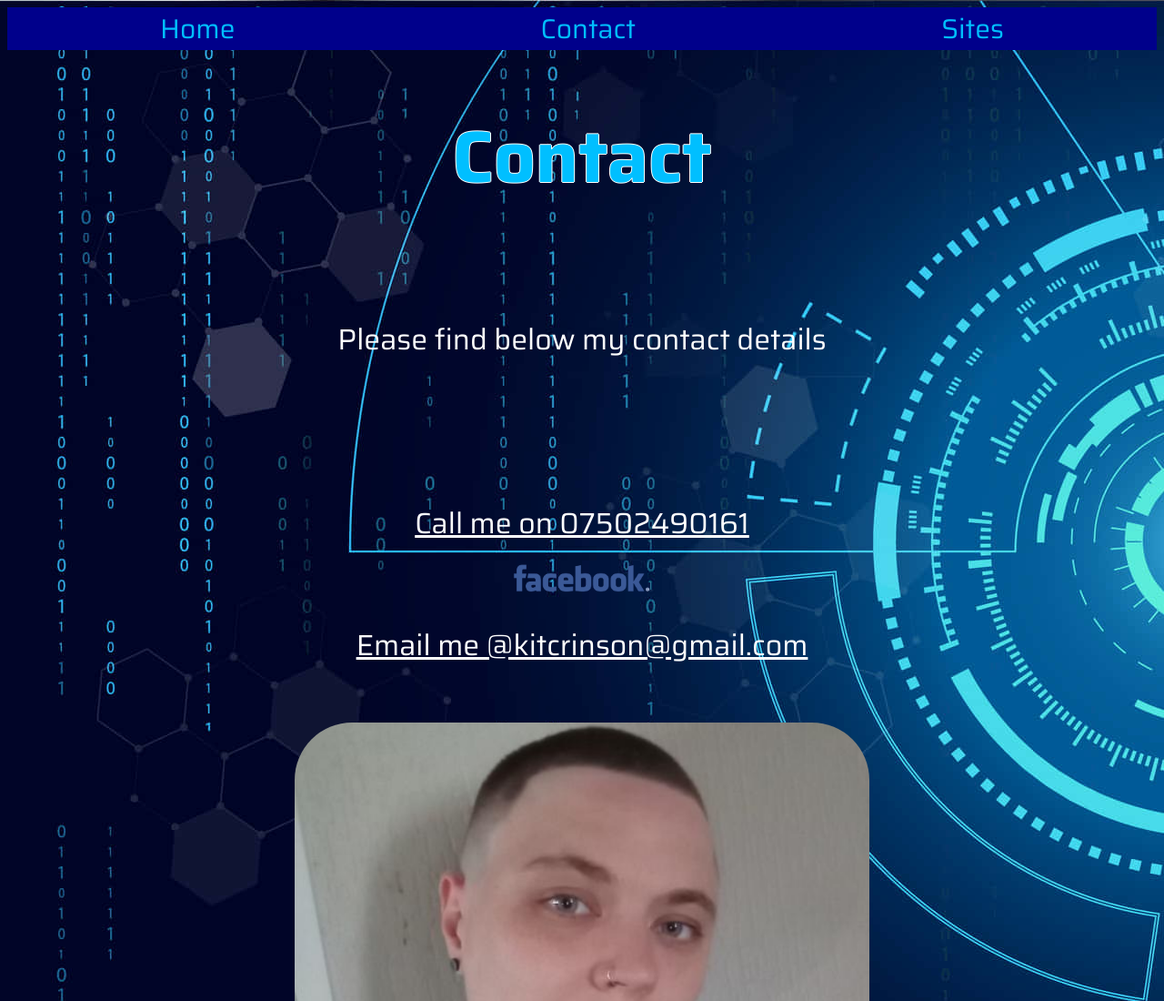
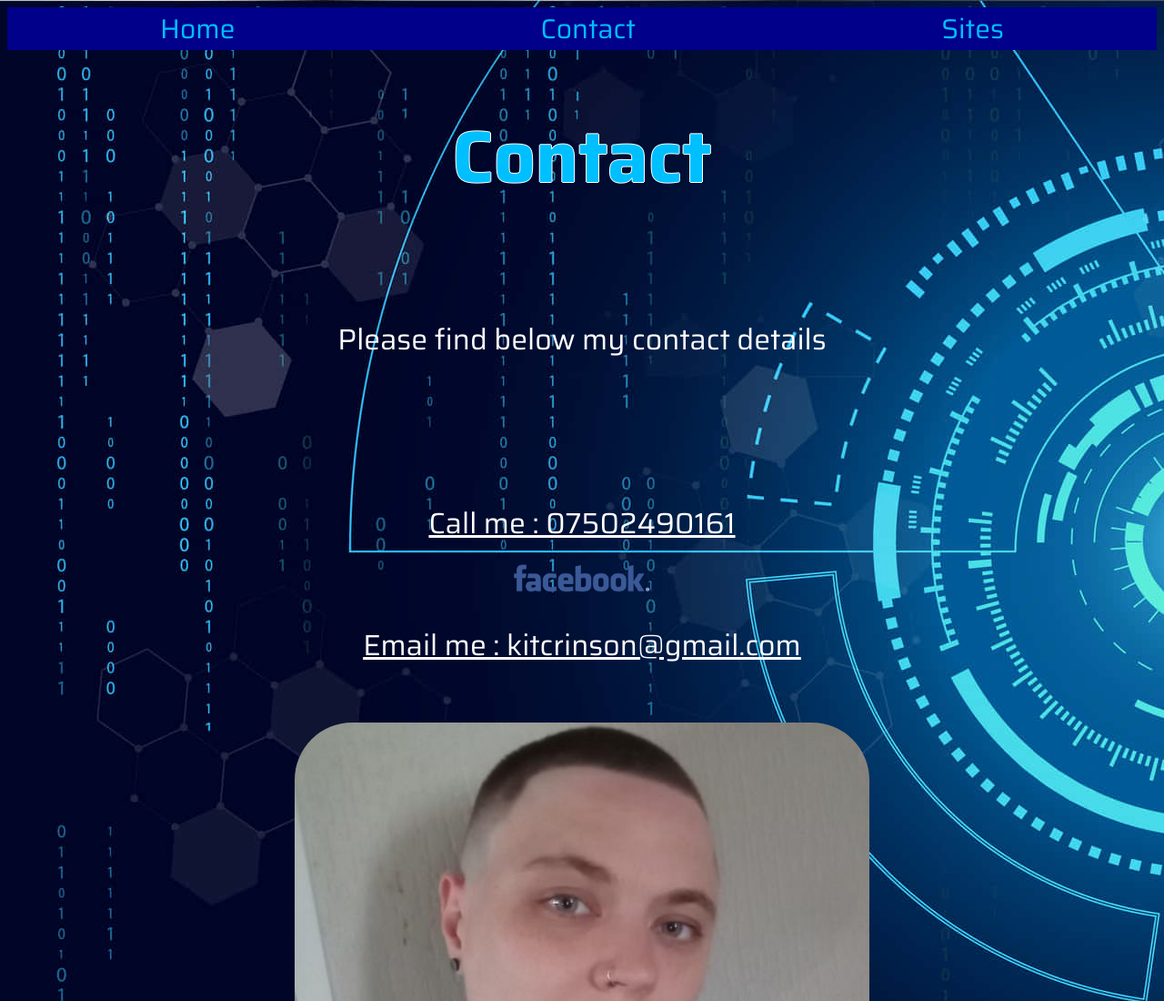
Before and after one commit to KitCrinson/kitsportfolio, a plain HTML site: page contact.html in a window 1280 px wide. Shown: the top 1100 px of the page at 91% size. Drawn offline with Linux system fonts and the light colour scheme.

Commit message:
Add files via upload

```diff
--- a/contact.html
+++ b/contact.html
@@ -24,11 +24,11 @@
 
 
   <div  class="p1">
-<a href="tel:+447502490161">Call me on 07502490161</a>
+<a href="tel:+447502490161">Call me : 07502490161</a>
 <br>
 <a  href="https://www.facebook.com/profile.php?id=100075269802753" ><img class="logos" height="70px" src="facebook.png" alt="Facebook"></a>
 <br>
-<a  href="mailto:kitcrinson@gmail.com" >Email me @kitcrinson@gmail.com</a>
+<a  href="mailto:kitcrinson@gmail.com" >Email me : kitcrinson@gmail.com</a>
 </div>
 
 <div class="mefade">
```
